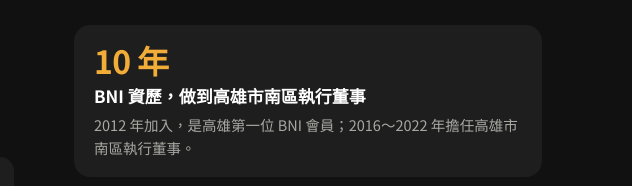
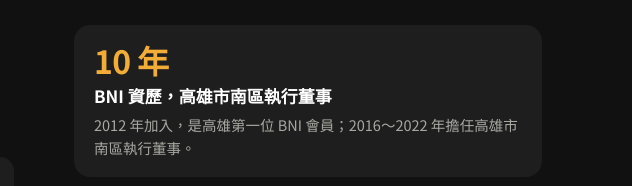
Before and after one commit to edjumptw/boss-ai, a plain HTML site: page index.html in a window 1280 px wide. Shown: the part 5381-5567 px from the top of the page, 648-1280 px from the left. Drawn offline with Linux system fonts and the light colour scheme.

Commit message:
BNI 卡標題改為「BNI 資歷，高雄市南區執行董事」
Co-Authored-By: Claude Opus 5.5 <noreply@anthropic.com>

```diff
--- a/index.html
+++ b/index.html
@@ -527,7 +527,7 @@ button,input,select,textarea{font:inherit;color:inherit}
       </div>
       <div class="host-side">
         <ul class="feats">
-          <li><em>10 年</em><b>BNI 資歷，做到高雄市南區執行董事</b><span>2012 年加入，是高雄第一位 BNI 會員；2016～2022 年擔任高雄市南區執行董事。</span></li>
+          <li><em>10 年</em><b>BNI 資歷，高雄市南區執行董事</b><span>2012 年加入，是高雄第一位 BNI 會員；2016～2022 年擔任高雄市南區執行董事。</span></li>
           <li><em>10 年</em><b>台灣行銷人協會理事長</b><span>2016 年至今，2024 年起兼任高雄市行銷人協會理事長。</span></li>
           <li><em>6 張</em><b>Anthropic、Google 官方 AI 認證</b>
             <ul class="certs"><li>Claude Code in Action</li><li>Claude Code 101</li><li>Claude 工具串接（Messages API）</li><li>Gemini 認證教育者</li><li>Google 生成式 AI 教育者</li><li>Google AI 教育者（K12）</li></ul>
```
